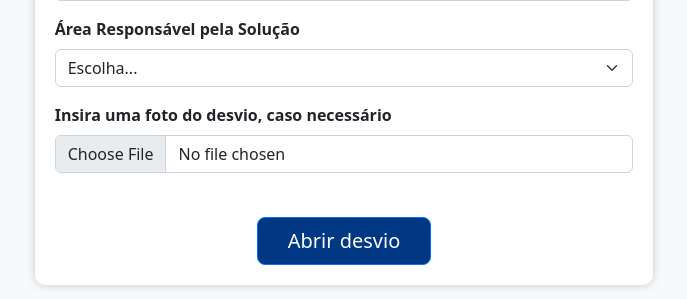
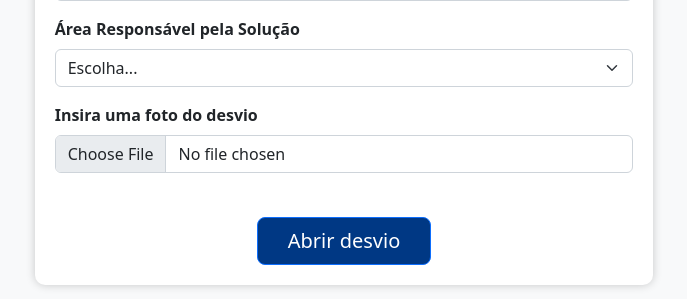
Before and after one commit to K3uzin/safetyflow, a PHP site: page /safetyflow/formulario_desvio.php in a window 1280 px wide. Shown: the part 1052-1351 px from the top of the page, without its empty margins (296-983 px from the left). Run offline with PHP 8.4, Linux system fonts and the light colour scheme; the visitor is signed in with stand-in values (Sample User, id 1); data comes from the database, SQL or seed files in the repository.

Commit message:
Update formulario_desvio.php

```diff
--- a/View/formulario_desvio.php
+++ b/View/formulario_desvio.php
@@ -161,8 +161,7 @@ if ($stmt_nome) {
                         </div>
                         <!-- Foto do Desvio -->
                         <div class="col-12 mt-3">
-                            <label for="foto_desvio" class="form-label">Insira uma foto do desvio, caso
-                                necessário</label>
+                            <label for="foto_desvio" class="form-label">Insira uma foto do desvio</label>
                             <input type="file" class="form-control" id="foto_desvio" name="foto_desvio" accept="image/*, video/*">
                         </div>
                         <!-- Botão de Envio -->
```
